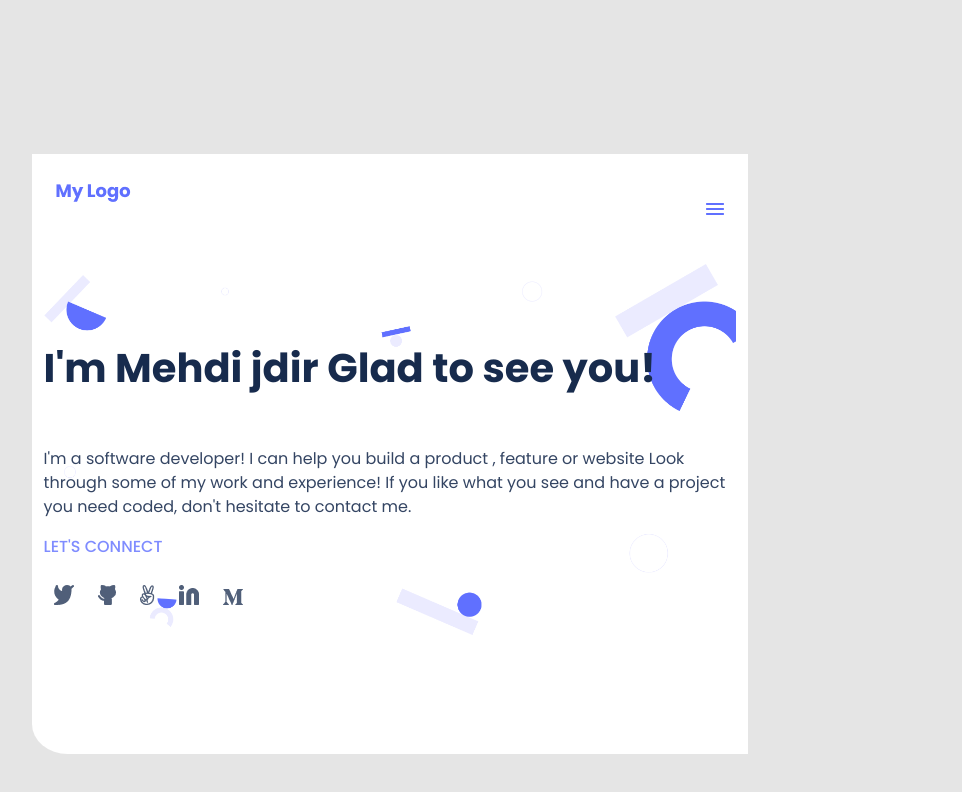
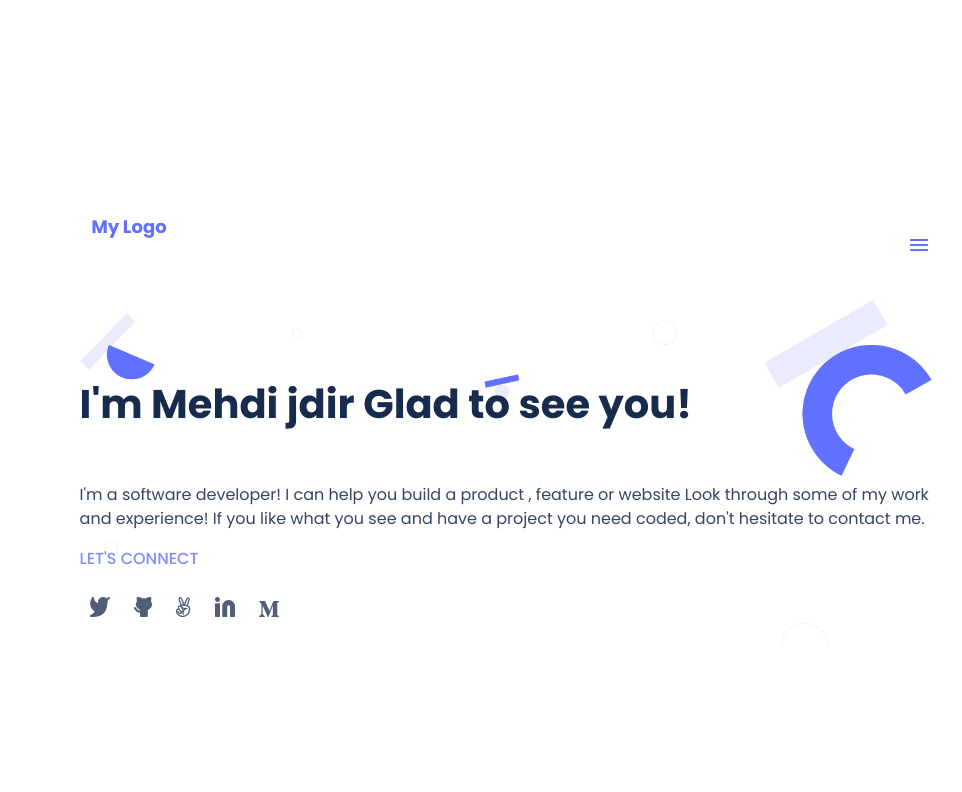
Before and after one commit to medijdir/portfolioM1_project, a website: page index.html in a window 1280 px wide. Shown: the whole page, without its empty margins (130-1092 px from the left). Drawn offline with Linux system fonts and the light colour scheme.

Commit message:
linters fix

```diff
--- a/style.css
+++ b/style.css
@@ -1,12 +1,5 @@
+
 @import url("https://fonts.googleapis.com/css2?family=Poppins:wght@500;600;700&display=swap");
-@media screen and (min-width : 375px) {
-  .container{
-
-}
-body {
-  background-color: #e5e5e5;
-  width: 80%;
-}
 
 .home-page {
   background-color: #fff;
@@ -18,21 +11,18 @@ body {
 }
 
 .log {
-
   height: 30px;
   width: 30px;
   display: flex;
   align-items: center;
-
 }
 
 .hamburger {
-   display: flex;
+  display: flex;
   flex-direction: row;
   justify-content: space-between;
   margin: 24px 12px 0 24px;
   padding: 0;
-
 }
 
 #home {
@@ -42,7 +32,6 @@ body {
   background-repeat: no-repeat;
   margin: 24px 12px 0 12px;
   padding-top: 25px;
-
 }
 
 .presentation {
@@ -52,10 +41,10 @@ body {
   color: #172b4d;
   line-height: 52px;
   text-align: start;
+}
 
-}
 p {
-  font-family: 'Poppins';
+  font-family: 'Poppins', sans-serif;
   font-style: normal;
   font-weight: 400;
   font-size: 16px;
@@ -64,23 +53,21 @@ p {
 }
 
 h3 {
-  font-family: 'Poppins';
+  font-family: 'Poppins', sans-serif;
   font-style: normal;
   font-weight: 500;
   font-size: 16px;
   line-height: 24px;
-  color: #7F8CFF;
+  color: #7f8cff;
+}
 
-}
-ul{
+ul {
   padding: 0;
 }
 
 .icon {
-
   list-style-type: none;
-  display:inline-block;
+  display: inline-block;
   text-align: center;
   margin: 10px;
 }
-}
```
